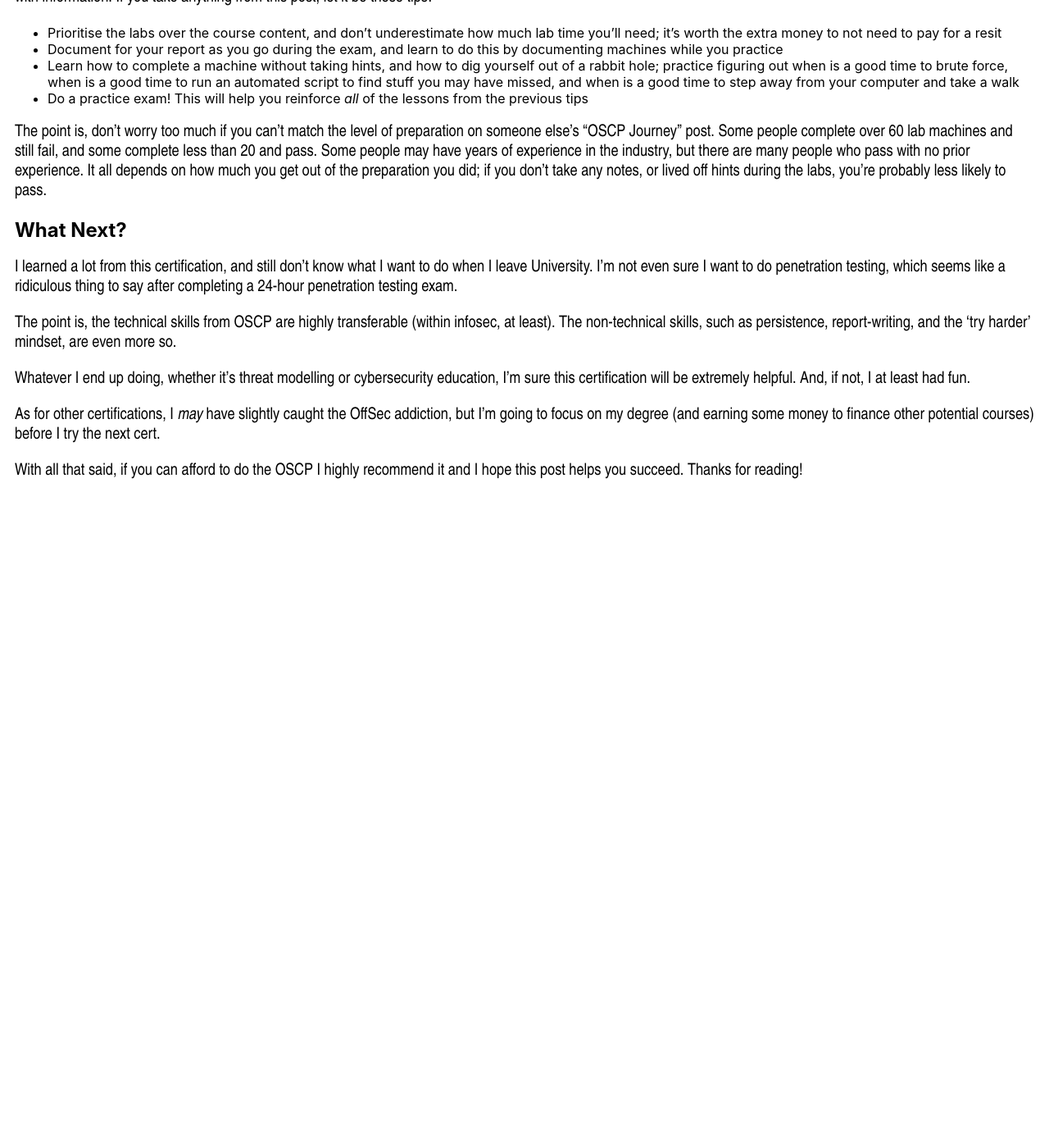
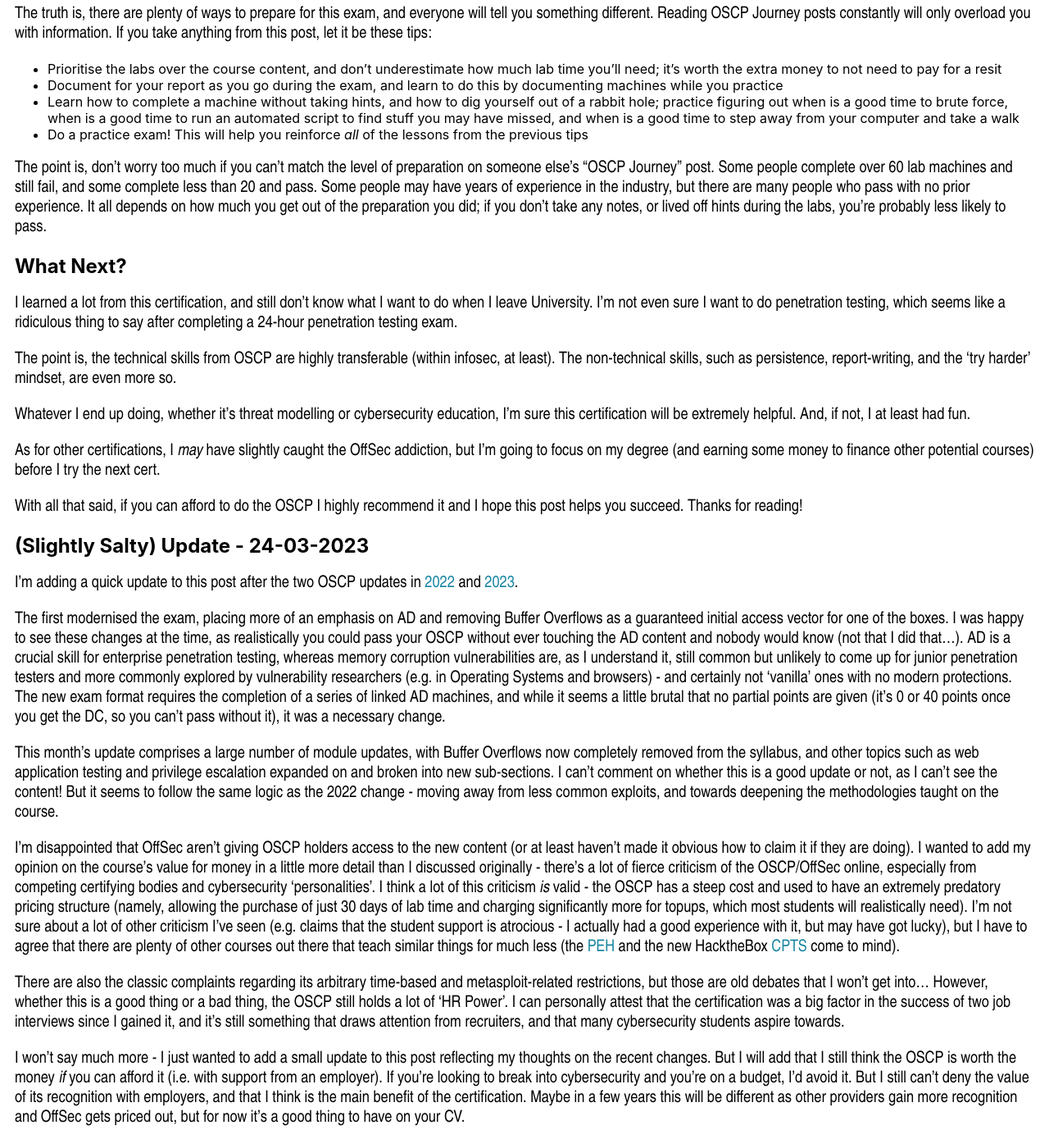
Before and after one commit to Twigonometry/mac-goodwin.com, a Jekyll site: the page built from mac-goodwin/blog/Cyber/_posts/2021-10-16-oscp-experience.md, in a window 1280 px wide and 1400 px high, scrolled down 7987 px. Shown: the whole window at 82% size. Built offline with Jekyll 4.4.1, drawn with Linux system fonts in a browser that asks for light colours; some web fonts are replaced; before the commit the page ends 8598 px from its top, so only the background shows below that; some of the changed text lies outside the part shown.

Commit message:
OSCP blog update

```diff
--- a/mac-goodwin/blog/Cyber/_posts/2021-10-16-oscp-experience.md
+++ b/mac-goodwin/blog/Cyber/_posts/2021-10-16-oscp-experience.md
@@ -26,6 +26,8 @@ I will say that it's a very unforgiving certification for anyone with any other
 I hope this blog (which I know is just one of many rambling OSCP journey posts) will be interesting and helpful to anyone looking to do the certification. It helps to know that someone with a similar background to you can pass the certification, so I hope this will inspire some confidence in at least *one* OSCP student. In each section of this blog I'll outline what I think is the most important lesson I learned.
 
 If you'd rather not read more, I'll be adding a lot of resources to my [Cybersecurity Notes](https://github.com/Twigonometry/Cybersecurity-Notes/) repository whenever I get time, including cheatsheets, notes on my methodology, and key lessons learned. But if you want a deeper dive, read on to find out more about my background, how I prepared, and my strategies during the exam!
+
+I've added a quick [update](#slightly-salty-update---24-03-2023) to this post since the 2022 and 2023 course updates, where I give a more in-depth review of whether I think the OSCP is good value for money.
 
 ## Contents
 
@@ -258,3 +260,17 @@ Whatever I end up doing, whether it's threat modelling or cybersecurity educatio
 As for other certifications, I *may* have slightly caught the OffSec addiction, but I'm going to focus on my degree (and earning some money to finance other potential courses) before I try the next cert.
 
 With all that said, if you can afford to do the OSCP I highly recommend it and I hope this post helps you succeed. Thanks for reading!
+
+## (Slightly Salty) Update - 24-03-2023
+
+I'm adding a quick update to this post after the two OSCP updates in [2022](https://www.offsec.com/offsec/oscp-exam-structure/) and [2023](https://www.offsec.com/offsec/pen-200-2023/).
+
+The first modernised the exam, placing more of an emphasis on AD and removing Buffer Overflows as a guaranteed initial access vector for one of the boxes. I was happy to see these changes at the time, as realistically you could pass your OSCP without ever touching the AD content and nobody would know (not that I did that...). AD is a crucial skill for enterprise penetration testing, whereas memory corruption vulnerabilities are, as I understand it, still common but unlikely to come up for junior penetration testers and more commonly explored by vulnerability researchers (e.g. in Operating Systems and browsers) - and certainly not 'vanilla' ones with no modern protections. The new exam format requires the completion of a series of linked AD machines, and while it seems a little brutal that no partial points are given (it's 0 or 40 points once you get the DC, so you can't pass without it), it was a necessary change.
+
+This month's update comprises a large number of module updates, with Buffer Overflows now completely removed from the syllabus, and other topics such as web application testing and privilege escalation expanded on and broken into new sub-sections. I can't comment on whether this is a good update or not, as I can't see the content! But it seems to follow the same logic as the 2022 change - moving away from less common exploits, and towards deepening the methodologies taught on the course.
+
+I'm disappointed that OffSec aren't giving OSCP holders access to the new content (or at least haven't made it obvious how to claim it if they are doing). I wanted to add my opinion on the course's value for money in a little more detail than I discussed originally - there's a lot of fierce criticism of the OSCP/OffSec online, especially from competing certifying bodies and cybersecurity 'personalities'. I think a lot of this criticism *is* valid - the OSCP has a steep cost and used to have an extremely predatory pricing structure (namely, allowing the purchase of just 30 days of lab time and charging significantly more for topups, which most students will realistically need). I'm not sure about a lot of other criticism I've seen (e.g. claims that the student support is atrocious - I actually had a good experience with it, but may have got lucky), but I have to agree that there are plenty of other courses out there that teach similar things for much less (the [PEH](https://academy.tcm-sec.com/p/practical-ethical-hacking-the-complete-course) and the new HacktheBox [CPTS](https://www.youtube.com/watch?v=2CAZqpkalgI) come to mind).
+
+There are also the classic complaints regarding its arbitrary time-based and metasploit-related restrictions, but those are old debates that I won't get into... However, whether this is a good thing or a bad thing, the OSCP still holds a lot of 'HR Power'. I can personally attest that the certification was a big factor in the success of two job interviews since I gained it, and it's still something that draws attention from recruiters, and that many cybersecurity students aspire towards.
+
+I won't say much more - I just wanted to add a small update to this post reflecting my thoughts on the recent changes. But I will add that I still think the OSCP is worth the money *if* you can afford it (i.e. with support from an employer). If you're looking to break into cybersecurity and you're on a budget, I'd avoid it. But I still can't deny the value of its recognition with employers, and that I think is the main benefit of the certification. Maybe in a few years this will be different as other providers gain more recognition and OffSec gets priced out, but for now it's a good thing to have on your CV.
```
Also changed, not shown: mac-goodwin/assets/images/programming/passcrack.JPG (deleted).
